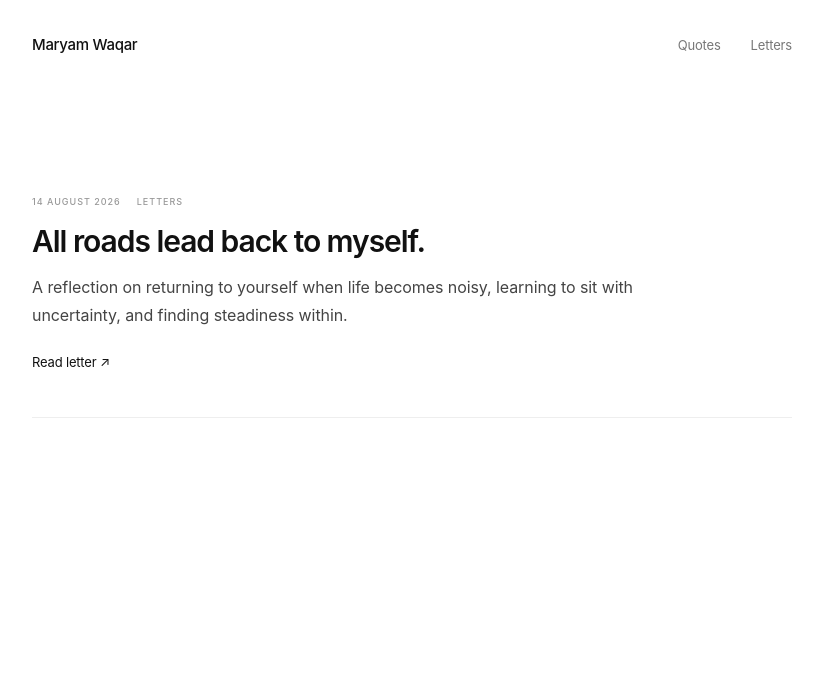
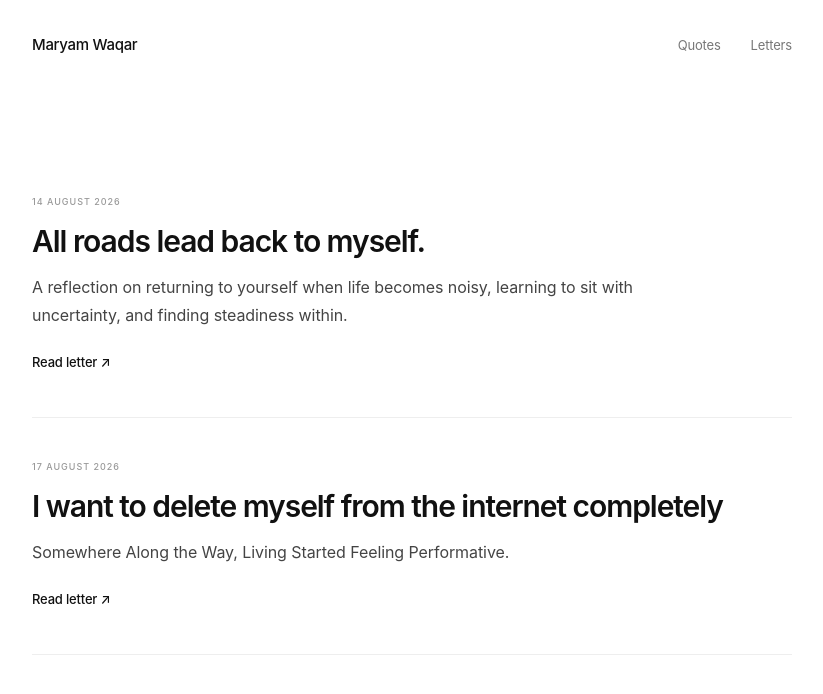
Before and after one commit to maryamwaqar1305/mrymwaq, a React (Vite) app: page /blog/letters in a window 1280 px wide. Shown: the top 694 px of the page, without its empty margins (228-1051 px from the left). Built offline with nearby package versions, Linux system fonts and the light colour scheme.

Commit message:
changes in letters css and jsx files

```diff
--- a/src/pages/Letters.css
+++ b/src/pages/Letters.css
@@ -128,7 +128,7 @@
   color: #111111;
 
   font-size: 13px;
-  font-weight: 400;
+  font-weight: 550;
 
   text-decoration: none;
 
@@ -136,7 +136,8 @@
 }
 
 .letter-link:hover {
-  opacity: 0.5;
+  opacity: 0.7;
+  text-decoration: underline;
 }
 
 
--- a/src/pages/Letters.jsx
+++ b/src/pages/Letters.jsx
@@ -4,11 +4,17 @@ import "./Letters.css";
 const letters = [
   {
     date: "14 AUGUST 2026",
-    category: "LETTERS",
     slug: "all-roads-lead-back-to-myself",
     title: "All roads lead back to myself.",
     excerpt:
       "A reflection on returning to yourself when life becomes noisy, learning to sit with uncertainty, and finding steadiness within.",
+  },
+  {
+    date: "17 AUGUST 2026",
+    title: "I want to delete myself from the internet completely",
+    excerpt:
+      "Somewhere Along the Way, Living Started Feeling Performative.",
+    slug: "i-want-to-delete-myself-from-the-internet-completely",
   },
 ];
 
@@ -21,7 +27,6 @@ export default function Letters() {
             <article className="letter-item" key={letter.slug}>
               <div className="letter-meta">
                 <span>{letter.date}</span>
-                <span>{letter.category}</span>
               </div>
 
               <h1 className="letter-title">{letter.title}</h1>
```
